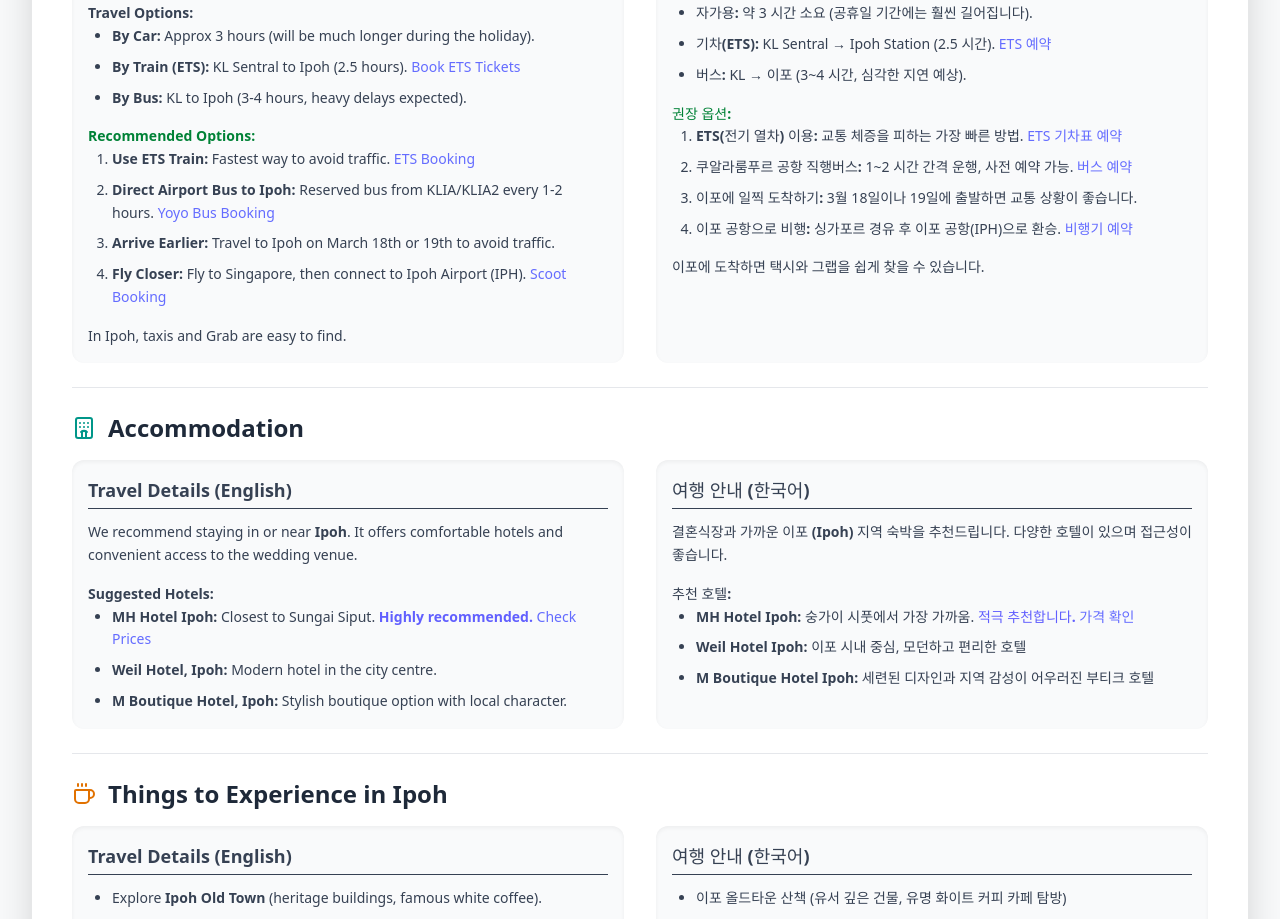
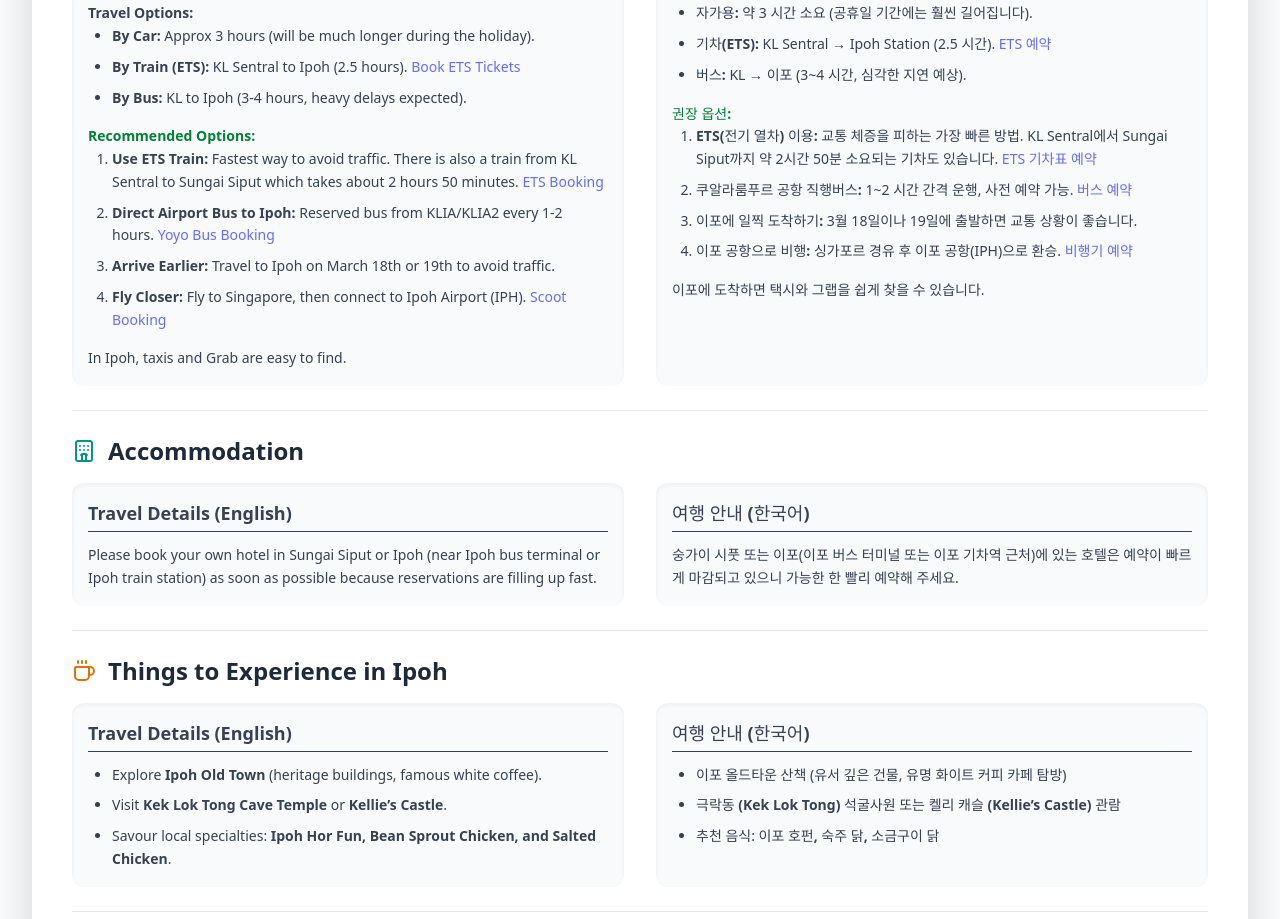
Before and after one commit to shirosl/yaeminwedding, a React (Vite) app: page / in a window 1280 px wide. Shown: the part 1448-2367 px from the top of the page. Built offline with nearby package versions, Linux system fonts and the light colour scheme.

Commit message:
remove 3 line and replace

```diff
--- a/src/App.jsx
+++ b/src/App.jsx
@@ -1,9 +1,7 @@
 import React from 'react';
 import { Plane, MapPin, BookUser, TrainFront, Hotel, Coffee, Mail, Phone, ExternalLink, CheckCircle } from 'lucide-react';
 
-// Main App component which is the default export
-const App = () => {
-    // --- Data Definition ---
+// --- Data Definition ---
     const contact = {
         email: "shiroandyaemin@gmail.com",
         shiroPhone: "+60 12 500 1928",
@@ -97,6 +95,9 @@ const App = () => {
             </div>
         </div>
     );
+
+// Main App component which is the default export
+const App = () => {
 
 
     return (
@@ -194,7 +195,7 @@ const App = () => {
                                     </ul>
                                     <p className="font-bold mt-4 text-green-700">Recommended Options:</p>
                                     <ul className="list-decimal ml-6 space-y-2">
-                                        <li><span className="font-semibold">Use ETS Train:</span> Fastest way to avoid traffic. <a href="https://online.ktmb.com.my/" target="_blank" className="text-blue-600 hover:underline">ETS Booking</a></li>
+                                        <li><span className="font-semibold">Use ETS Train:</span> Fastest way to avoid traffic. There is also a train from KL Sentral to Sungai Siput which takes about 2 hours 50 minutes. <a href="https://online.ktmb.com.my/" target="_blank" className="text-blue-600 hover:underline">ETS Booking</a></li>
                                         <li><span className="font-semibold">Direct Airport Bus to Ipoh:</span> Reserved bus from KLIA/KLIA2 every 1-2 hours. <a href="https://www.yoyo.my/" target="_blank" className="text-blue-600 hover:underline">Yoyo Bus Booking</a></li>
                                         <li><span className="font-semibold">Arrive Earlier:</span> Travel to Ipoh on March 18th or 19th to avoid traffic.</li>
                                         <li><span className="font-semibold">Fly Closer:</span> Fly to Singapore, then connect to Ipoh Airport (IPH). <a href="https://booking.flyscoot.com/" target="_blank" className="text-blue-600 hover:underline">Scoot Booking</a></li>
@@ -214,7 +215,7 @@ const App = () => {
                                     </ul>
                                     <p className="font-bold mt-4 text-green-700">권장 옵션:</p>
                                     <ul className="list-decimal ml-6 space-y-2">
-                                        <li><span className="font-semibold">ETS(전기 열차) 이용:</span> 교통 체증을 피하는 가장 빠른 방법. <a href="https://online.ktmb.com.my/" target="_blank" className="text-blue-600 hover:underline">ETS 기차표 예약</a></li>
+                                        <li><span className="font-semibold">ETS(전기 열차) 이용:</span> 교통 체증을 피하는 가장 빠른 방법. KL Sentral에서 Sungai Siput까지 약 2시간 50분 소요되는 기차도 있습니다. <a href="https://online.ktmb.com.my/" target="_blank" className="text-blue-600 hover:underline">ETS 기차표 예약</a></li>
                                         <li><span className="font-semibold">쿠알라룸푸르 공항 직행버스:</span> 1~2 시간 간격 운행, 사전 예약 가능. <a href="https://www.yoyo.my/" target="_blank" className="text-blue-600 hover:underline">버스 예약</a></li>
                                         <li><span className="font-semibold">이포에 일찍 도착하기:</span> 3월 18일이나 19일에 출발하면 교통 상황이 좋습니다.</li>
                                         <li><span className="font-semibold">이포 공항으로 비행:</span> 싱가포르 경유 후 이포 공항(IPH)으로 환승. <a href="https://booking.flyscoot.com/" target="_blank" className="text-blue-600 hover:underline">비행기 예약</a></li>
@@ -231,25 +232,33 @@ const App = () => {
                             titleEn="Travel Details (English)"
                             contentEn={
                                 <>
-                                    <p>We recommend staying in or near <strong>Ipoh</strong>. It offers comfortable hotels and convenient access to the wedding venue.</p>
+                                <p>Please book your own hotel in Sungai Siput or Ipoh (near Ipoh bus terminal or Ipoh train station) as soon as possible because reservations are filling up fast. </p>
+
+                                {/**
+
+                                <p>We recommend staying in or near <strong>Ipoh</strong>. It offers comfortable hotels and convenient access to the wedding venue.</p>
                                     <p className="font-bold mt-4">Suggested Hotels:</p>
                                     <ul className="list-disc ml-6 space-y-2">
                                         <li><span className="font-semibold">MH Hotel Ipoh:</span> Closest to Sungai Siput. <span className="text-indigo-500 font-bold">Highly recommended.</span> <a href="https://www.agoda.com/mh-hotels-ipoh/hotel/ipoh-my.html" target="_blank" className="text-blue-600 hover:underline">Check Prices</a></li>
                                         <li><span className="font-semibold">Weil Hotel, Ipoh:</span> Modern hotel in the city centre.</li>
                                         <li><span className="font-semibold">M Boutique Hotel, Ipoh:</span> Stylish boutique option with local character.</li>
                                     </ul>
+                                 */
+
+                                }
                                 </>
                             }
                             titleKo="여행 안내 (한국어)"
                             contentKo={
                                 <>
-                                    <p>결혼식장과 가까운 <strong>이포 (Ipoh)</strong> 지역 숙박을 추천드립니다. 다양한 호텔이 있으며 접근성이 좋습니다.</p>
+                                <p>숭가이 시풋 또는 이포(이포 버스 터미널 또는 이포 기차역 근처)에 있는 호텔은 예약이 빠르게 마감되고 있으니 가능한 한 빨리 예약해 주세요.  </p>
+                                    {/**<p>결혼식장과 가까운 <strong>이포 (Ipoh)</strong> 지역 숙박을 추천드립니다. 다양한 호텔이 있으며 접근성이 좋습니다.</p>
                                     <p className="font-bold mt-4">추천 호텔:</p>
                                     <ul className="list-disc ml-6 space-y-2">
                                         <li><span className="font-semibold">MH Hotel Ipoh:</span> 숭가이 시풋에서 가장 가까움. <span className="text-indigo-500 font-bold">적극 추천합니다.</span> <a href="https://www.agoda.com/mh-hotels-ipoh/hotel/ipoh-my.html" target="_blank" className="text-blue-600 hover:underline">가격 확인</a></li>
                                         <li><span className="font-semibold">Weil Hotel Ipoh:</span> 이포 시내 중심, 모던하고 편리한 호텔</li>
                                         <li><span className="font-semibold">M Boutique Hotel Ipoh:</span> 세련된 디자인과 지역 감성이 어우러진 부티크 호텔</li>
-                                    </ul>
+                                    </ul>*/}
                                 </>
                             }
                         />
```
